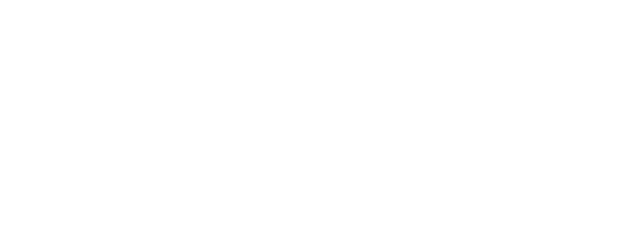
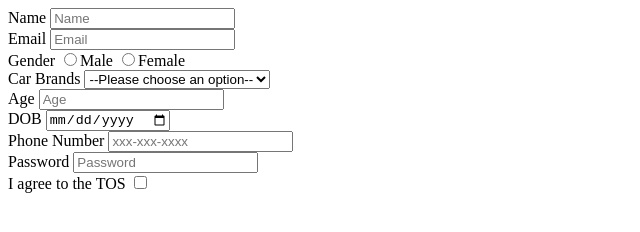
Before and after one commit to acciojob/signup-form-car-MohammedAnisMultani, a website: page main.html in a window 1280 px wide. Shown: the whole page, without its empty margins (0-640 px from the left). Drawn offline with Linux system fonts and the light colour scheme.

Commit message:
created a submission

```diff
--- a/main.html
+++ b/main.html
@@ -7,6 +7,40 @@
 </head>
 
 <body>
+	  <form method="post">
+    <label for="name">Name</label>
+    <input type="text" id="name" placeholder="Name" required>
+    <br>
+    <label for="email">Email</label>
+    <input type="email" id="email" placeholder="Email" required>
+    <br>
+    <label>Gender</label>
+    <input type="radio" name="gender" id="gender_m" required>Male
+    <input type="radio" name="gender" id="gender_f" required>Female
+    <br>
+  <label for="cars">Car Brands</label>
+  <select id="cars" required>
+    <option value="">--Please choose an option--</option>
+    <option value="maruti">Maruti</option>
+    <option value="suzuki">Suzuki</option>
+    <option value="scorpio">Scorpio</option>
+  </select>
+    <br>
+    <label for="age">Age</label>
+    <input type="number" id="age" placeholder="Age" required>
+    <br>
+    <label for="dob">DOB</label>
+    <input type="date" id="dob" required>
+    <br>
+    <label for="tel">Phone Number</label>
+    <input type="tel" id="tel" placeholder="xxx-xxx-xxxx">
+    <br>
+    <label for="password">Password</label>
+    <input type="password" id="password" placeholder="Password" required>
+    <br>
+    <label for="tos">I agree to the TOS</label>
+    <input type="checkbox" id="tos" required>
+  </form>
 	<!-- the entire body must be written by student -->
     <script type="text/javascript" src="./script.js">
 </script>
```
